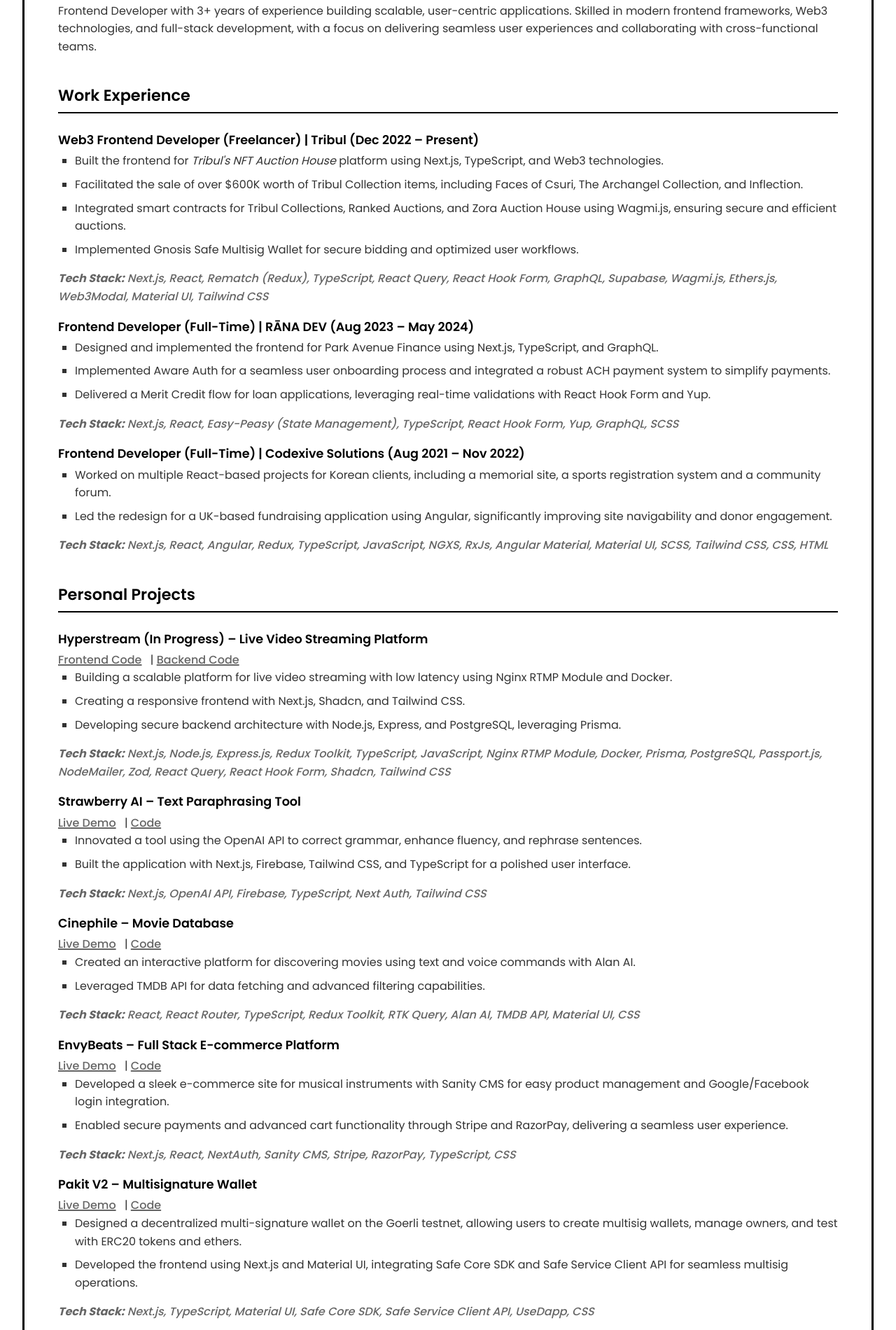
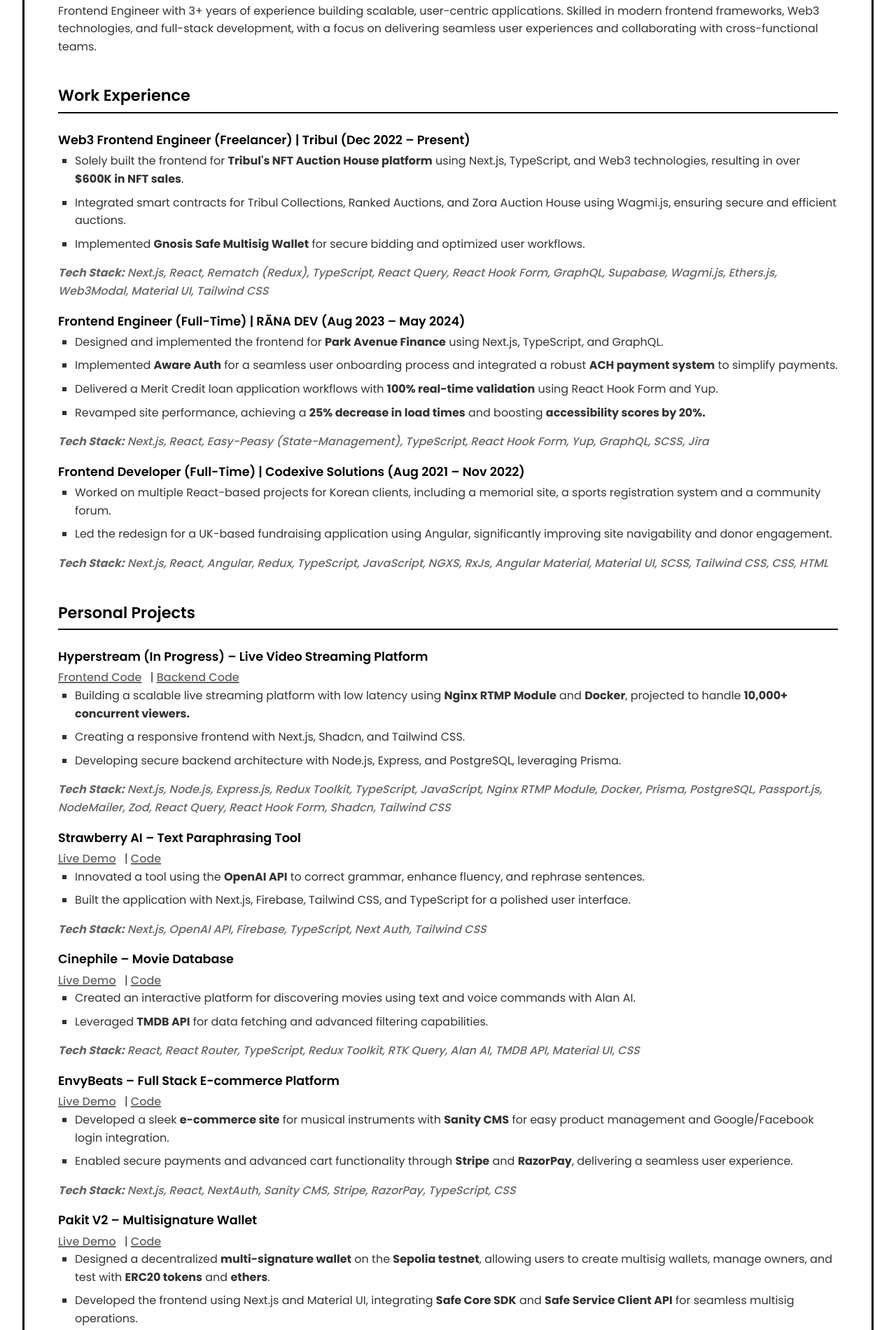
Before and after one commit to hineshmiyani/Resume, a website: page index.html in a window 1280 px wide. Shown: the part 355-2255 px from the top of the page at 70% size. Drawn offline with Linux system fonts and the light colour scheme.

Commit message:
refactor: optimize resume for ATS readability and enhance content presentation

```diff
--- a/index.html
+++ b/index.html
@@ -17,7 +17,7 @@
     <div class="resume-container">
       <header>
         <h1>Hinesh Miyani</h1>
-        <p>Frontend Developer | Web3 &amp; Full-Stack Enthusiast</p>
+        <p>Frontend Engineer | Web3 &amp; Full-Stack Enthusiast</p>
         <p>
           Surat, India |
           <a href="mailto:hineshmiyani@gmail.com" target="_blank"
@@ -47,7 +47,7 @@
         <section>
           <h2>Professional Summary</h2>
           <p>
-            Frontend Developer with 3+ years of experience building scalable,
+            Frontend Engineer with 3+ years of experience building scalable,
             user-centric applications. Skilled in modern frontend frameworks,
             Web3 technologies, and full-stack development, with a focus on
             delivering seamless user experiences and collaborating with
@@ -60,18 +60,14 @@
           <h2>Work Experience</h2>
 
           <h3>
-            Web3 Frontend Developer (Freelancer) | Tribul (Dec 2022 – Present)
+            Web3 Frontend Engineer (Freelancer) | Tribul (Dec 2022 – Present)
           </h3>
           <ul>
             <li>
-              Built the frontend for
-              <em>Tribul's NFT Auction House</em> platform using Next.js,
-              TypeScript, and Web3 technologies.
-            </li>
-            <li>
-              Facilitated the sale of over $600K worth of Tribul Collection
-              items, including Faces of Csuri, The Archangel Collection, and
-              Inflection.
+              Solely built the frontend for
+              <strong>Tribul's NFT Auction House platform</strong> using
+              Next.js, TypeScript, and Web3 technologies, resulting in over
+              <strong>$600K in NFT sales</strong>.
             </li>
             <li>
               Integrated smart contracts for Tribul Collections, Ranked
@@ -79,8 +75,8 @@
               and efficient auctions.
             </li>
             <li>
-              Implemented Gnosis Safe Multisig Wallet for secure bidding and
-              optimized user workflows.
+              Implemented <strong>Gnosis Safe Multisig Wallet</strong> for
+              secure bidding and optimized user workflows.
             </li>
           </ul>
           <p class="tech-stack">
@@ -90,25 +86,34 @@
           </p>
 
           <h3>
-            Frontend Developer (Full-Time) | RĀNA DEV (Aug 2023 – May 2024)
+            Frontend Engineer (Full-Time) | RĀNA DEV (Aug 2023 – May 2024)
           </h3>
           <ul>
             <li>
-              Designed and implemented the frontend for Park Avenue Finance
+              Designed and implemented the frontend for
+              <strong>Park Avenue Finance</strong>
               using Next.js, TypeScript, and GraphQL.
             </li>
             <li>
-              Implemented Aware Auth for a seamless user onboarding process and
-              integrated a robust ACH payment system to simplify payments.
+              Implemented <strong>Aware Auth</strong> for a seamless user
+              onboarding process and integrated a robust
+              <strong>ACH payment system</strong> to simplify payments.
             </li>
             <li>
-              Delivered a Merit Credit flow for loan applications, leveraging
-              real-time validations with React Hook Form and Yup.
+              Delivered a Merit Credit loan application workflows with
+              <strong>100% real-time validation</strong> using React Hook Form
+              and Yup.
+            </li>
+            <li>
+              Revamped site performance, achieving a
+              <strong>25% decrease in load times</strong>
+              and boosting <strong>accessibility scores by 20%.</strong>
             </li>
           </ul>
           <p class="tech-stack">
-            <strong>Tech Stack:</strong> Next.js, React, Easy-Peasy (State
-            Management), TypeScript, React Hook Form, Yup, GraphQL, SCSS
+            <strong>Tech Stack:</strong> Next.js, React, Easy-Peasy
+            (State-Management), TypeScript, React Hook Form, Yup, GraphQL, SCSS,
+            Jira
           </p>
 
           <h3>
@@ -154,8 +159,10 @@
           </p>
           <ul>
             <li>
-              Building a scalable platform for live video streaming with low
-              latency using Nginx RTMP Module and Docker.
+              Building a scalable live streaming platform with low latency using
+              <strong>Nginx RTMP Module</strong> and <strong>Docker</strong>,
+              projected to handle
+              <strong>10,000+ concurrent viewers.</strong>
             </li>
             <li>
               Creating a responsive frontend with Next.js, Shadcn, and Tailwind
@@ -187,8 +194,8 @@
           </p>
           <ul>
             <li>
-              Innovated a tool using the OpenAI API to correct grammar, enhance
-              fluency, and rephrase sentences.
+              Innovated a tool using the <strong>OpenAI API</strong> to correct
+              grammar, enhance fluency, and rephrase sentences.
             </li>
             <li>
               Built the application with Next.js, Firebase, Tailwind CSS, and
@@ -218,8 +225,8 @@
               and voice commands with Alan AI.
             </li>
             <li>
-              Leveraged TMDB API for data fetching and advanced filtering
-              capabilities.
+              Leveraged <strong>TMDB API</strong> for data fetching and advanced
+              filtering capabilities.
             </li>
           </ul>
           <p class="tech-stack">
@@ -241,13 +248,14 @@
           </p>
           <ul>
             <li>
-              Developed a sleek e-commerce site for musical instruments with
-              Sanity CMS for easy product management and Google/Facebook login
-              integration.
+              Developed a sleek <strong>e-commerce site</strong> for musical
+              instruments with <strong>Sanity CMS</strong> for easy product
+              management and Google/Facebook login integration.
             </li>
             <li>
               Enabled secure payments and advanced cart functionality through
-              Stripe and RazorPay, delivering a seamless user experience.
+              <strong>Stripe</strong> and <strong>RazorPay</strong>, delivering
+              a seamless user experience.
             </li>
           </ul>
           <p class="tech-stack">
@@ -265,13 +273,16 @@
           </p>
           <ul>
             <li>
-              Designed a decentralized multi-signature wallet on the Goerli
-              testnet, allowing users to create multisig wallets, manage owners,
-              and test with ERC20 tokens and ethers.
+              Designed a decentralized
+              <strong>multi-signature wallet</strong> on the
+              <strong>Sepolia testnet</strong>, allowing users to create
+              multisig wallets, manage owners, and test with
+              <strong>ERC20 tokens</strong> and <strong>ethers</strong>.
             </li>
             <li>
               Developed the frontend using Next.js and Material UI, integrating
-              Safe Core SDK and Safe Service Client API for seamless multisig
+              <strong>Safe Core SDK</strong> and
+              <strong>Safe Service Client API</strong> for seamless multisig
               operations.
             </li>
           </ul>
@@ -302,8 +313,8 @@
             CSS, Styled Components, Shadcn
           </p>
           <p>
-            <strong>Tools & Technologies:</strong> Git, GitHub, GitLab, Docker,
-            Nginx RTMP Module, ESLint, Prettier, VS Code, NPM, Yarn
+            <strong>Tools & Technologies:</strong> Git, GitHub, GitLab, Jira,
+            Docker, Nginx RTMP Module, ESLint, Prettier, VS Code, NPM, Yarn
           </p>
         </section>
 
--- a/style.css
+++ b/style.css
@@ -17,7 +17,7 @@
 
 /* Container */
 .resume-container {
-  max-width: 1260px;
+  max-width: 1340px;
   margin: 0 auto;
   padding: 3rem;
   background-color: #ffffff;
```
